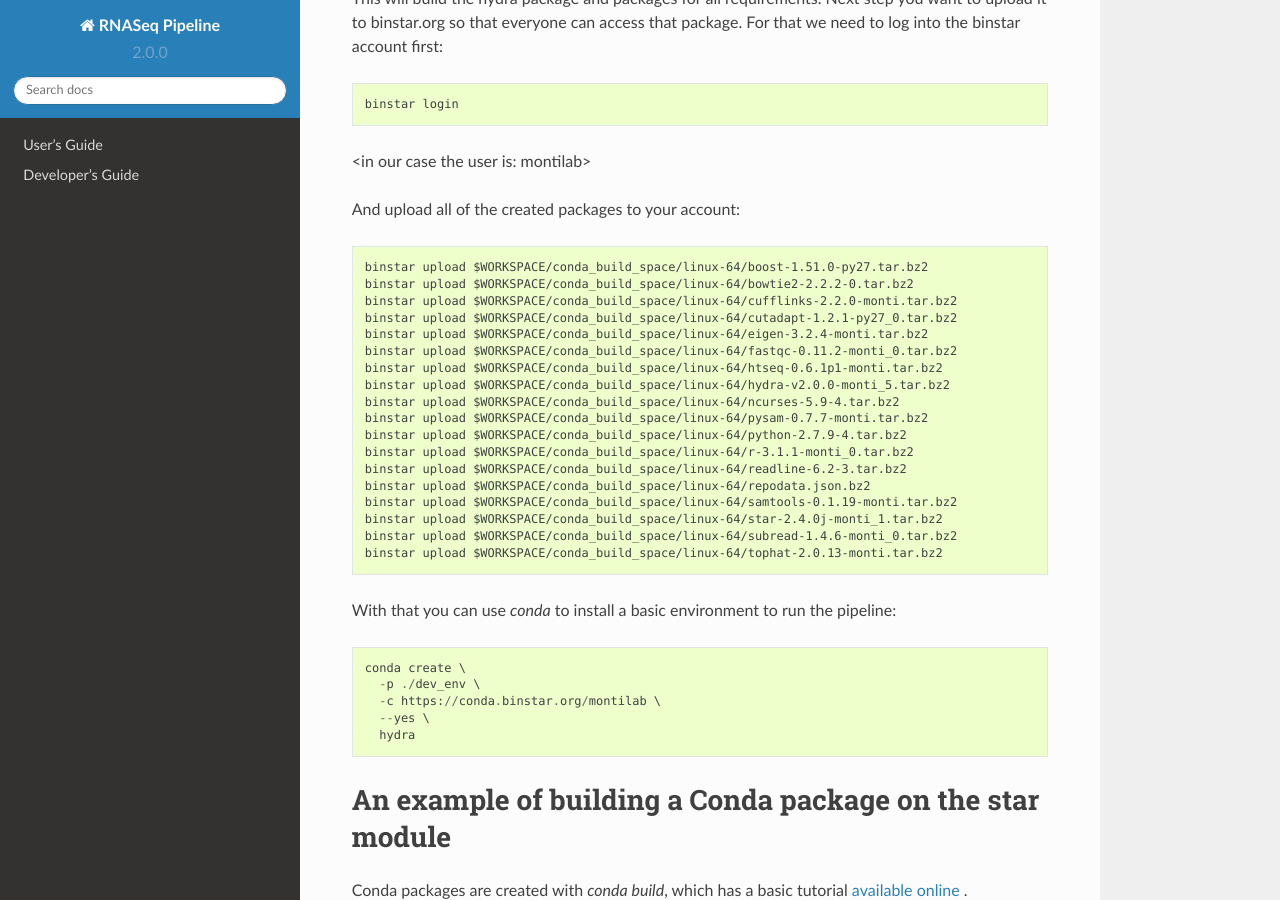
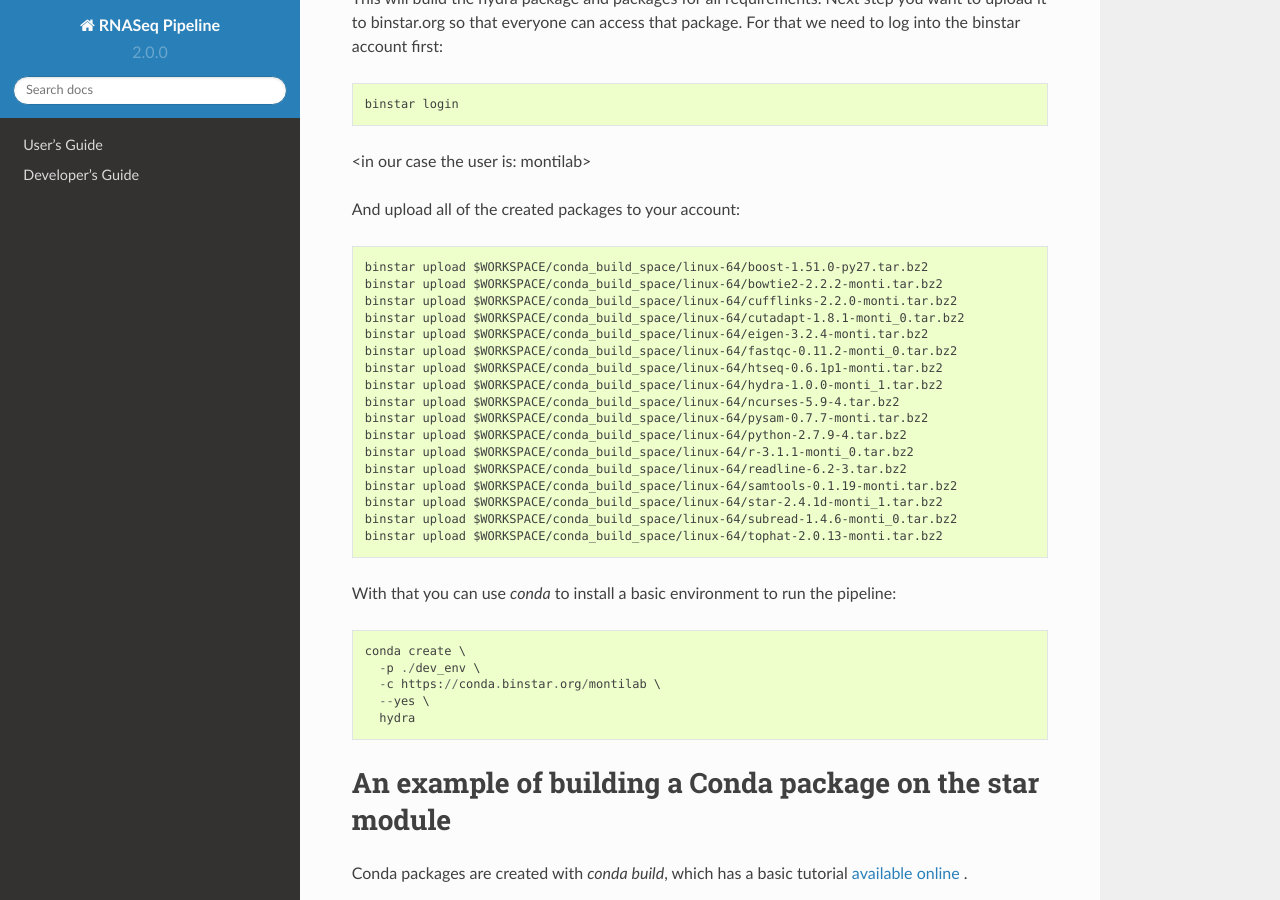
Before and after one commit to tetomonti/Hydra, a Sphinx documentation site: the page built from docs/dev_docs/making_conda_packages.rst, in a window 1280 px wide and 900 px high, scrolled down 510 px. Built offline with Sphinx 7.4.7 and the Read the Docs theme 2.0.0, drawn with Linux system fonts in a browser that asks for light colours.

Commit message:
updated documentation

```diff
--- a/docs/dev_docs/making_conda_packages.rst
+++ b/docs/dev_docs/making_conda_packages.rst
@@ -30,21 +30,20 @@ This will build the hydra package and packages for all requirements. Next step y
 And upload all of the created packages to your account::
 
    binstar upload $WORKSPACE/conda_build_space/linux-64/boost-1.51.0-py27.tar.bz2
-   binstar upload $WORKSPACE/conda_build_space/linux-64/bowtie2-2.2.2-0.tar.bz2
+   binstar upload $WORKSPACE/conda_build_space/linux-64/bowtie2-2.2.2-monti.tar.bz2
    binstar upload $WORKSPACE/conda_build_space/linux-64/cufflinks-2.2.0-monti.tar.bz2
-   binstar upload $WORKSPACE/conda_build_space/linux-64/cutadapt-1.2.1-py27_0.tar.bz2
+   binstar upload $WORKSPACE/conda_build_space/linux-64/cutadapt-1.8.1-monti_0.tar.bz2
    binstar upload $WORKSPACE/conda_build_space/linux-64/eigen-3.2.4-monti.tar.bz2
    binstar upload $WORKSPACE/conda_build_space/linux-64/fastqc-0.11.2-monti_0.tar.bz2
    binstar upload $WORKSPACE/conda_build_space/linux-64/htseq-0.6.1p1-monti.tar.bz2
-   binstar upload $WORKSPACE/conda_build_space/linux-64/hydra-v2.0.0-monti_5.tar.bz2
+   binstar upload $WORKSPACE/conda_build_space/linux-64/hydra-1.0.0-monti_1.tar.bz2
    binstar upload $WORKSPACE/conda_build_space/linux-64/ncurses-5.9-4.tar.bz2
    binstar upload $WORKSPACE/conda_build_space/linux-64/pysam-0.7.7-monti.tar.bz2
    binstar upload $WORKSPACE/conda_build_space/linux-64/python-2.7.9-4.tar.bz2
    binstar upload $WORKSPACE/conda_build_space/linux-64/r-3.1.1-monti_0.tar.bz2
    binstar upload $WORKSPACE/conda_build_space/linux-64/readline-6.2-3.tar.bz2
-   binstar upload $WORKSPACE/conda_build_space/linux-64/repodata.json.bz2
    binstar upload $WORKSPACE/conda_build_space/linux-64/samtools-0.1.19-monti.tar.bz2
-   binstar upload $WORKSPACE/conda_build_space/linux-64/star-2.4.0j-monti_1.tar.bz2
+   binstar upload $WORKSPACE/conda_build_space/linux-64/star-2.4.1d-monti_1.tar.bz2
    binstar upload $WORKSPACE/conda_build_space/linux-64/subread-1.4.6-monti_0.tar.bz2
    binstar upload $WORKSPACE/conda_build_space/linux-64/tophat-2.0.13-monti.tar.bz2
 
```
